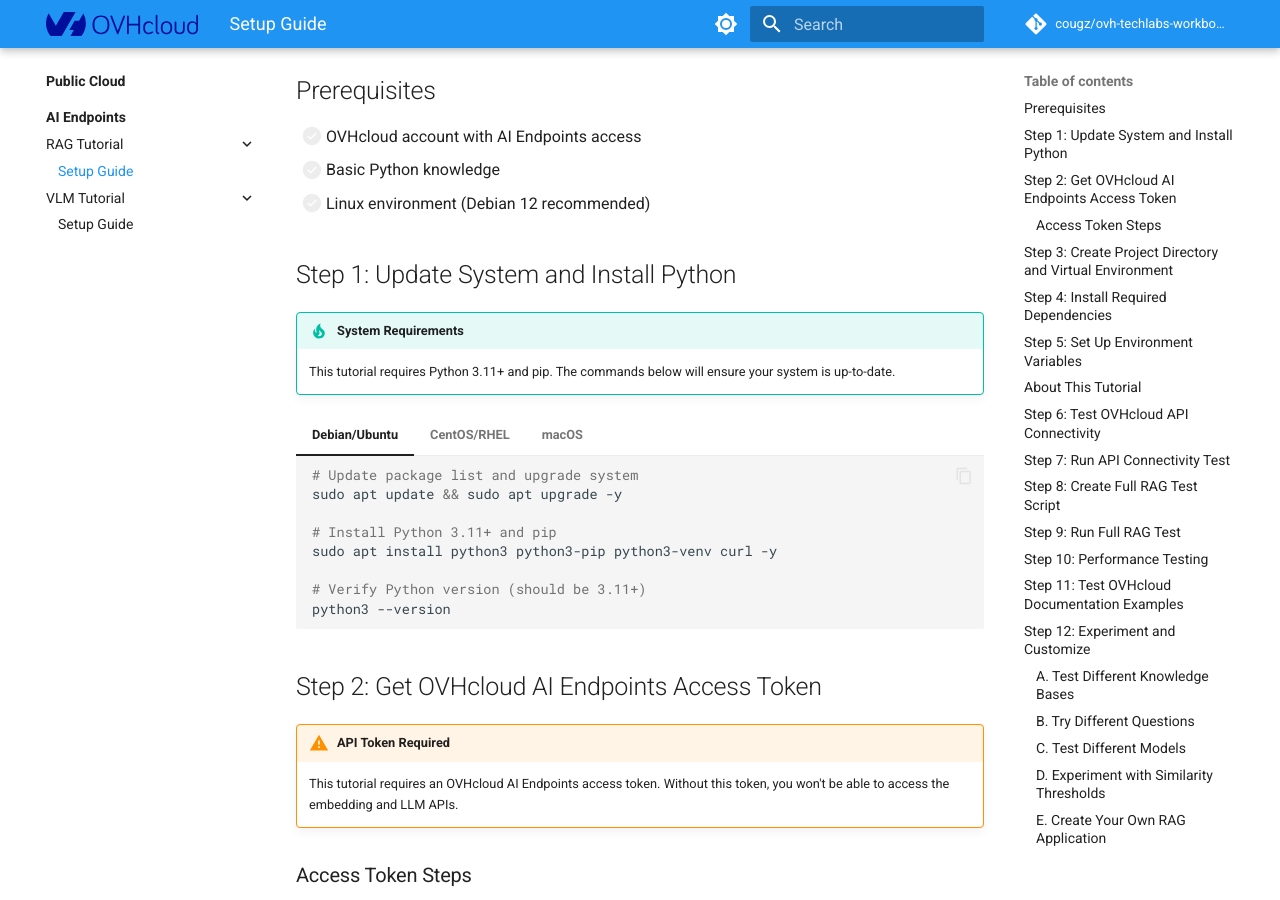
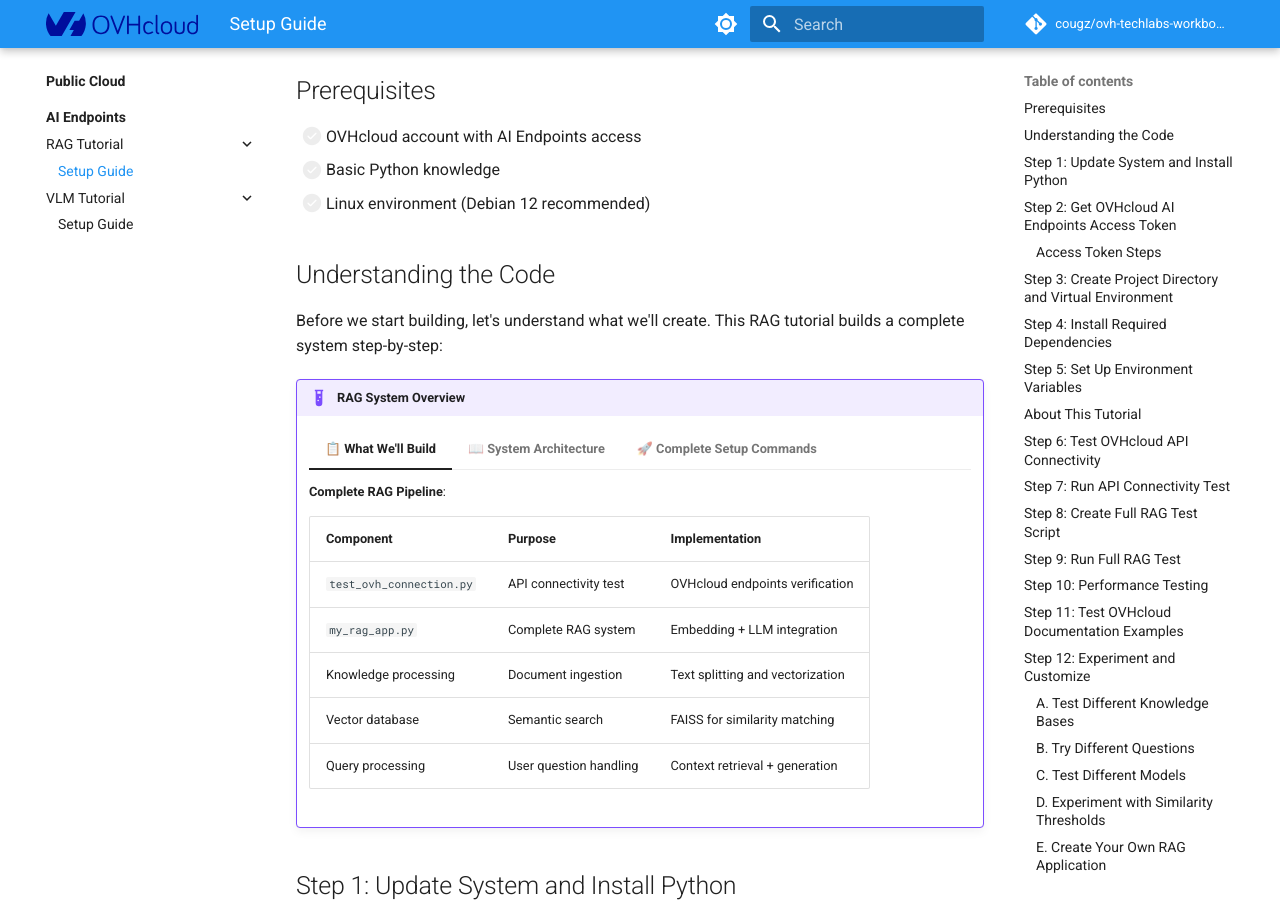
Before and after one commit to cougz/ovh-techlabs-workbooks, an MkDocs documentation site: the page built from docs/public-cloud/ai-endpoints/rag-tutorial/setup-guide.md, in a window 1280 px wide and 900 px high, scrolled down 299 px. Built offline with MkDocs 1.6.1 and Material for MkDocs 9.7.7, drawn with Linux system fonts in a browser that asks for light colours; comment, search, counter and statistics services are not loaded.

Commit message:
Enhance tutorial structure with early code understanding
- Move 'Understanding the Code' section to beginning of both tutorials
- Add comprehensive overview before learners start coding
- Include complete setup commands with mkdir and environment setup
- Enhance VLM tutorial with full project structure explanation
- Add RAG tutorial system architecture and component overview
- Provide complete quick-start commands for immediate setup
- Improve learning flow by showing what learners will build first

````diff
--- a/docs/public-cloud/ai-endpoints/rag-tutorial/setup-guide.md
+++ b/docs/public-cloud/ai-endpoints/rag-tutorial/setup-guide.md
@@ -8,6 +8,55 @@
 - [ ] OVHcloud account with AI Endpoints access
 - [ ] Basic Python knowledge
 - [ ] Linux environment (Debian 12 recommended)
+
+## Understanding the Code
+
+Before we start building, let's understand what we'll create. This RAG tutorial builds a complete system step-by-step:
+
+!!! example "RAG System Overview"
+
+    === "📋 What We'll Build"
+        **Complete RAG Pipeline**:
+
+        | Component | Purpose | Implementation |
+        |-----------|---------|----------------|
+        | `test_ovh_connection.py` | API connectivity test | OVHcloud endpoints verification |
+        | `my_rag_app.py` | Complete RAG system | Embedding + LLM integration |
+        | Knowledge processing | Document ingestion | Text splitting and vectorization |
+        | Vector database | Semantic search | FAISS for similarity matching |
+        | Query processing | User question handling | Context retrieval + generation |
+
+    === "📖 System Architecture"
+        **Key Components**:
+        - **Embedding Model**: OVHcloud AI Endpoints for text vectorization
+        - **LLM**: OVHcloud AI Endpoints for response generation
+        - **Vector Store**: FAISS for efficient similarity search
+        - **Framework**: LangChain for RAG orchestration
+
+        **Data Flow**:
+        1. Documents → Text splitting → Embeddings → Vector store
+        2. User query → Embedding → Similarity search → Context retrieval
+        3. Context + Query → LLM → Generated response
+
+    === "🚀 Complete Setup Commands"
+        ```bash
+        # Create project directory and navigate to it
+        mkdir ~/rag-ovh-demo
+        cd ~/rag-ovh-demo
+
+        # Create Python virtual environment
+        python3 -m venv venv
+        source venv/bin/activate
+
+        # Install all required dependencies
+        pip install langchain langchain-community faiss-cpu requests openai python-dotenv numpy
+
+        # Configure your OVHcloud token
+        echo "OVH_AI_ENDPOINTS_ACCESS_TOKEN=your_actual_token_here" > .env
+
+        # The tutorial will guide you through creating the Python files step-by-step
+        # This ensures you understand each component of the RAG system
+        ```
 
 ## Step 1: Update System and Install Python
 
````
Also changed, not shown: docs/public-cloud/ai-endpoints/vlm-tutorial-car-damage-verfication/setup-guide.md (+59 -44 lines).
